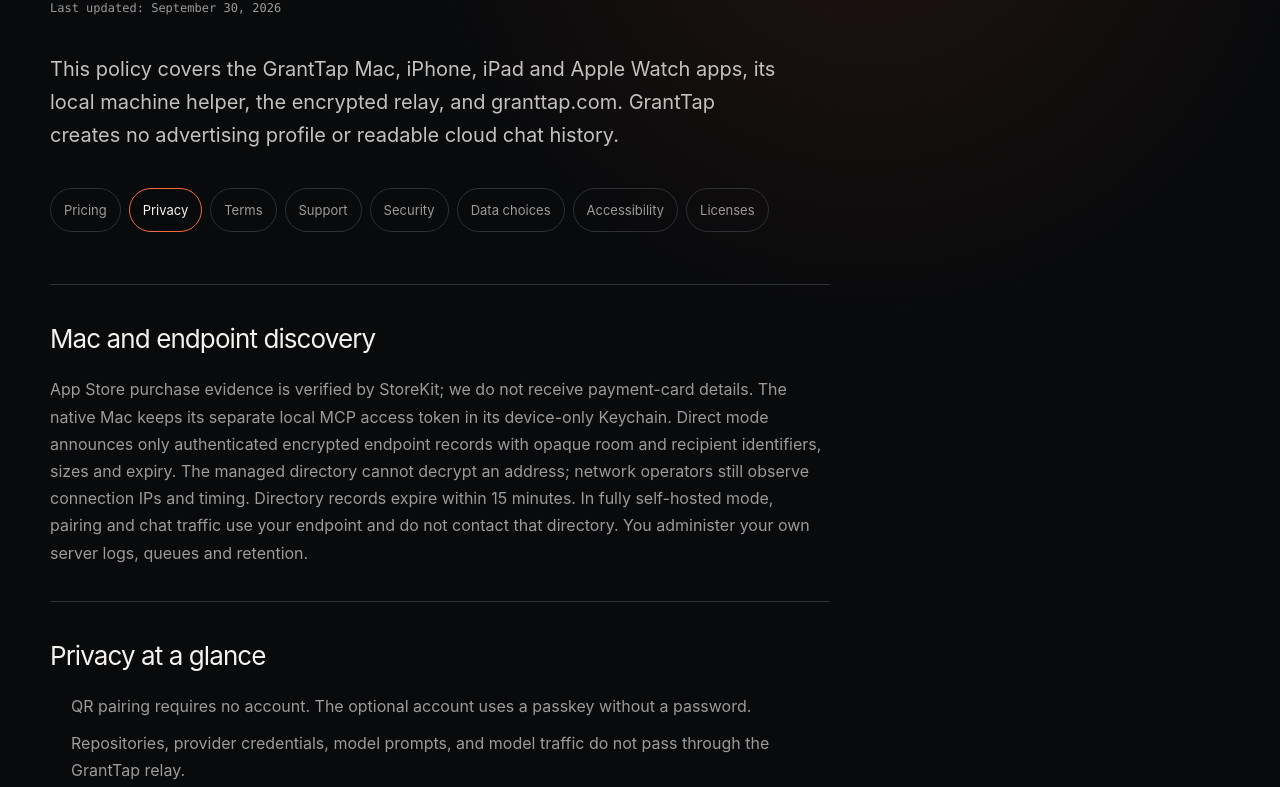
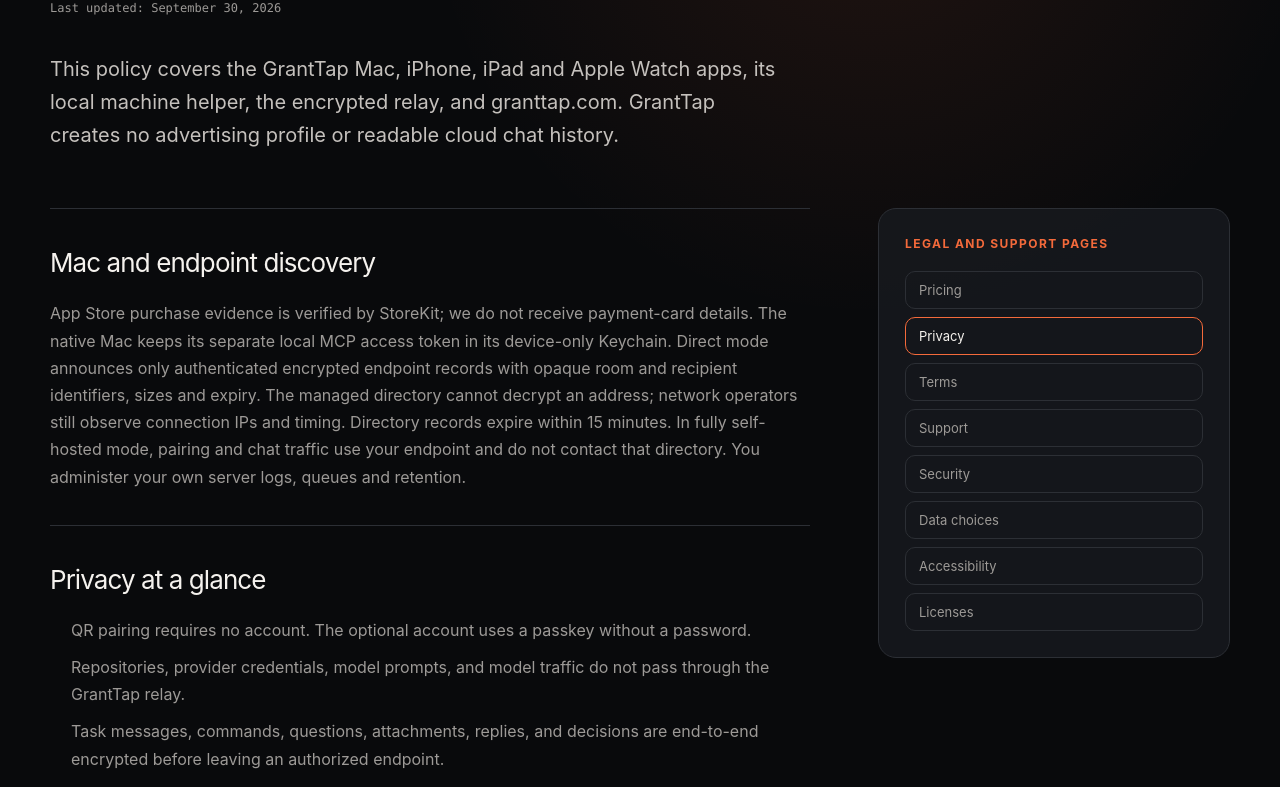
Before and after one commit to sergii-ziborov/granttap-site, a Next.js app: page /privacy in a window 1280 px wide. Shown: the part 297-1084 px from the top of the page. Built offline with nearby package versions, Linux system fonts and the light colour scheme.

Commit message:
Align legal and guide reading layouts with journal

```diff
--- a/app/blog/BlogViews.tsx
+++ b/app/blog/BlogViews.tsx
@@ -1,4 +1,5 @@
 import Image from "next/image";
+import { ReadingGrid } from "../components/ReadingGrid";
 import { LocaleLinks, SiteFooter, SiteHeader } from "../components/SiteChrome";
 import type { BlogArticle, BlogLocale } from "./articleTypes";
 
@@ -51,7 +52,12 @@
         <p className="blog-deck">{t.summary}</p>
       </div>
       <figure className="blog-article-cover section-shell"><Image src={article.cover} alt="" width={1600} height={900} priority unoptimized />{article.generatedCover && <figcaption>{locale === "ru" ? "Иллюстрация создана с помощью генерации изображений; это не экран продукта, рабочий QR-код или фотография события." : "AI-generated editorial illustration; this is not a product screen, functional QR code, or event photograph."}</figcaption>}</figure>
-      <div className="blog-reading-grid section-shell"><div className="blog-prose">
+      <ReadingGrid className="blog-reading-grid section-shell" railClassName="blog-article-rail"
+        railLabel={locale === "ru" ? "Содержание статьи" : "Article contents"} rail={<>
+        <p>{locale === "ru" ? "В статье" : "In this story"}</p>
+        <nav>{t.sections.map((section, index) => <a href={`#article-section-${index + 1}`} key={section.heading}><span>{String(index + 1).padStart(2, "0")}</span>{section.heading}</a>)}</nav>
+        <small>{article.minutes} {locale === "ru" ? "мин чтения" : "min read"} · {article.date}</small>
+      </>}><div className="blog-prose">
         {t.intro.map(paragraph => <p className="blog-intro" key={paragraph}>{paragraph}</p>)}
         {t.graphic && <figure className="blog-graphic">
           <figcaption><strong>{t.graphic.title}</strong><span>{t.graphic.caption}</span></figcaption>
@@ -70,11 +76,7 @@
         </section>)}
         <aside className="blog-note">{t.closing}</aside>
         {t.sources && <section className="blog-sources"><h2>{locale === "ru" ? "Источники" : "Sources"}</h2><ul>{t.sources.map(source => <li key={source.url}><a href={source.url} target={source.url.startsWith("http") ? "_blank" : undefined} rel={source.url.startsWith("http") ? "noopener noreferrer" : undefined}>{source.label} ↗</a></li>)}</ul></section>}
-      </div><aside className="blog-article-rail" aria-label={locale === "ru" ? "Содержание статьи" : "Article contents"}>
-        <p>{locale === "ru" ? "В статье" : "In this story"}</p>
-        <nav>{t.sections.map((section, index) => <a href={`#article-section-${index + 1}`} key={section.heading}><span>{String(index + 1).padStart(2, "0")}</span>{section.heading}</a>)}</nav>
-        <small>{article.minutes} {locale === "ru" ? "мин чтения" : "min read"} · {article.date}</small>
-      </aside></div>
+      </div></ReadingGrid>
     </article>
     <div className="section-shell blog-next"><span>{locale === "ru" ? "Далее" : "Next story"}</span><a href={blogHref(`/blog/${next.slug}`, locale)}>{next[locale].title} →</a></div>
     <SiteFooter locale={locale} />
--- a/app/components/CapabilityPage.tsx
+++ b/app/components/CapabilityPage.tsx
@@ -1,4 +1,5 @@
 import Link from "next/link";
+import { ReadingGrid } from "./ReadingGrid";
 import { SiteFooter, SiteHeader } from "./SiteChrome";
 
 type Fact = { title: string; text: string };
@@ -24,12 +25,18 @@
   return <main className="legal-shell capability-shell">
     <SiteHeader locale="en" />
     <article className="legal-document capability-document">
-      <div className="legal-body">
-      <p className="kicker">{eyebrow}</p>
-      <h1>{title}</h1>
-      <p className="legal-intro">{intro}</p>
-      <p className="capability-status"><strong>Availability</strong>{status}</p>
-      <section>
+      <div className="legal-head">
+        <p className="kicker">{eyebrow}</p>
+        <h1>{title}</h1>
+        <p className="legal-intro">{intro}</p>
+        <p className="capability-status"><strong>Availability</strong>{status}</p>
+      </div>
+      <ReadingGrid className="capability-reading" railClassName="capability-rail" rail={<>
+        <p className="rail-label">Explore GrantTap</p>
+        <nav className="legal-index" aria-label="Related GrantTap guides">
+          {related.map((item) => <Link href={item.href} key={item.href}>{item.label}</Link>)}
+        </nav>
+      </>}><div className="legal-body"><section>
         <h2>What works</h2>
         <div className="capability-grid">
           {facts.map((fact) => <article key={fact.title}>
@@ -42,13 +49,7 @@
         <h2>Honest limits</h2>
         <ul>{limits.map((limit) => <li key={limit}>{limit}</li>)}</ul>
       </section>
-      <section>
-        <h2>Explore GrantTap</h2>
-        <nav className="legal-links" aria-label="Related GrantTap guides">
-          {related.map((item) => <Link href={item.href} key={item.href}>{item.label}</Link>)}
-        </nav>
-      </section>
-      </div>
+      </div></ReadingGrid>
     </article>
     <SiteFooter locale="en" />
   </main>;
--- a/app/components/LegalPage.tsx
+++ b/app/components/LegalPage.tsx
@@ -3,6 +3,7 @@
 import Link from "next/link";
 import { usePathname } from "next/navigation";
 import { LanguageToggle, useLocale } from "./Locale";
+import { ReadingGrid } from "./ReadingGrid";
 import { SiteFooter, SiteHeader } from "./SiteChrome";
 
 const LEGAL_LINKS = [
@@ -63,13 +64,14 @@
       <SiteHeader locale={locale} active={pathname === "/pricing" ? "pricing" : pathname === "/support" ? "support" : undefined}
         languageControl={<LanguageToggle locale={locale} setLocale={setLocale} />} />
       <article className="legal-document" id="legal-content">
-        <div className="legal-body">
+        <div className="legal-head">
           <p className="kicker">{labels.footer}</p>
           <h1>{title[locale]}</h1>
-        <p className="legal-updated">
-          {labels.updated}: <time dateTime={updatedISO}>{updated[locale]}</time>
-        </p>
+          <p className="legal-updated">{labels.updated}: <time dateTime={updatedISO}>{updated[locale]}</time></p>
           <p className="legal-intro">{intro[locale]}</p>
+        </div>
+        <ReadingGrid className="legal-reading" railClassName="legal-rail" rail={<>
+          <p className="rail-label">{labels.index}</p>
           <nav className="legal-index" aria-label={labels.index}>
             {LEGAL_LINKS.map(({ href, label }) => (
               <Link href={href} key={href} aria-current={pathname === href ? "page" : undefined}>
@@ -77,7 +79,7 @@
               </Link>
             ))}
           </nav>
-        {sections[locale].map((section) => (
+        </>}><div className="legal-body">{sections[locale].map((section) => (
           <section key={section.heading}>
             <h2>{section.heading}</h2>
             {section.paragraphs?.map((paragraph) => <p key={paragraph}>{paragraph}</p>)}
@@ -98,8 +100,7 @@
               </div>
             )}
           </section>
-        ))}
-        </div>
+        ))}</div></ReadingGrid>
       </article>
       <div className="legal-contact page-shell">{labels.contact}: <a href={`mailto:${SUPPORT_EMAIL}`}>{SUPPORT_EMAIL}</a></div>
       <SiteFooter locale={locale} />
--- /dev/null
+++ b/app/components/ReadingGrid.tsx
@@ -0,0 +1,14 @@
+import type { ReactNode } from "react";
+
+export function ReadingGrid({ children, rail, className = "", railClassName = "", railLabel }: {
+  children: ReactNode;
+  rail: ReactNode;
+  className?: string;
+  railClassName?: string;
+  railLabel?: string;
+}) {
+  return <div className={`reading-grid ${className}`}>
+    <div className="reading-main">{children}</div>
+    <aside className={`reading-rail ${railClassName}`} aria-label={railLabel}>{rail}</aside>
+  </div>;
+}
--- a/app/styles/site-chrome.css
+++ b/app/styles/site-chrome.css
@@ -70,11 +70,33 @@
 .site-footer .footer-links a { line-height: 1.35; }
 .site-footer > p { grid-column: 1 / -1; }
 
+.reading-grid {
+  display: grid;
+  grid-template-columns: minmax(0, 760px) minmax(0, 1fr);
+  grid-template-areas: "main rail";
+  align-items: start;
+  gap: 68px;
+}
+.reading-main { grid-area: main; min-width: 0; }
+.reading-rail { grid-area: rail; min-width: 0; }
+
 .legal-document { padding-block: 76px 108px; }
-.legal-document .legal-body { width: min(780px, 100%); }
+.legal-head h1 { max-width: 1050px; }
+.legal-document .legal-body { width: 100%; }
 .legal-document .legal-intro { max-width: 740px; }
-.legal-document .legal-index { max-width: 780px; }
-.capability-document .legal-body { width: min(900px, 100%); }
+.legal-head .legal-intro { margin-bottom: 56px; }
+.legal-rail,
+.capability-rail {
+  position: sticky;
+  top: 28px;
+  padding: 26px;
+  border: 1px solid var(--line);
+  border-radius: 18px;
+  background: #17191de8;
+}
+.rail-label { margin: 0 0 18px; color: var(--orange); font-size: 12px; font-weight: 750; letter-spacing: .12em; text-transform: uppercase; }
+.reading-rail .legal-index { display: flex; flex-direction: column; gap: 8px; margin: 0; }
+.reading-rail .legal-index a { width: 100%; min-height: 38px; border-radius: 10px; }
 .legal-contact { padding-block: 30px; border-top: 1px solid var(--line); color: var(--muted); font-size: 13px; }
 .legal-contact a { color: var(--green); text-decoration: underline; text-underline-offset: 3px; }
 .connect-main,
@@ -84,6 +106,13 @@
 .connect-main { display: block; padding: 52px 0 90px; }
 .connect-card { width: 100%; margin: 0; }
 .account-card { padding: 36px; }
+
+@media (max-width: 1050px) {
+  .reading-grid { grid-template-columns: minmax(0, 1fr); grid-template-areas: "rail" "main"; gap: 24px; }
+  .legal-rail, .capability-rail { position: static; padding: 18px; }
+  .reading-rail .legal-index { flex-direction: row; flex-wrap: wrap; }
+  .reading-rail .legal-index a { width: auto; }
+}
 
 @media (max-width: 960px) {
   .site-header .site-nav { display: none; }
--- a/public/blog.css
+++ b/public/blog.css
@@ -34,7 +34,6 @@
 .blog-article-cover { overflow: hidden; border-radius: 24px; }
 .blog-article-cover img { width: 100%; max-height: 620px; object-fit: cover; object-position: center 20%; }
 .blog-article-cover figcaption { padding: 12px 4px 0; color: #9a9ba2; font-size: 13px; line-height: 1.5; }
-.blog-reading-grid { display: grid; grid-template-columns: minmax(0, 760px) minmax(0, 1fr); align-items: start; gap: 68px; }
 .blog-prose { width: 100%; margin: 76px 0 100px; color: #c9c8ca; font-size: 18px; line-height: 1.75; }
 .blog-article-rail { position: sticky; top: 28px; margin-top: 76px; padding: 28px; border: 1px solid var(--line); border-radius: 18px; background: #17191de8; }
 .blog-article-rail p { margin: 0 0 18px; color: var(--orange); font-size: 12px; font-weight: 750; text-transform: uppercase; letter-spacing: .13em; }
@@ -85,7 +84,7 @@
 }
 @keyframes blog-arrive { from { opacity: 0; transform: translateY(12px); } to { opacity: 1; transform: translateY(0); } }
 @media (max-width: 1050px) {
-  .blog-reading-grid { display: block; }
+  .blog-reading-grid { grid-template-areas: "main"; gap: 0; }
   .blog-article-rail { display: none; }
 }
 @media (max-width: 700px) {
```
Also changed, not shown: app/components/README.md. Lines whose indentation alone changed are shown as unchanged.
